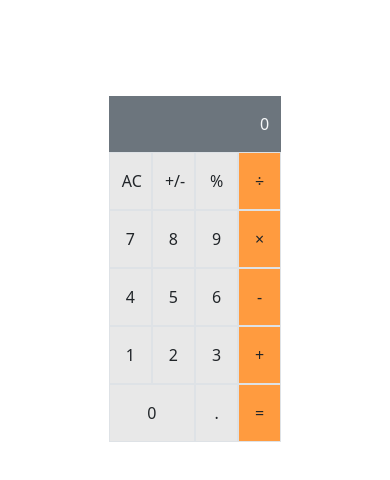
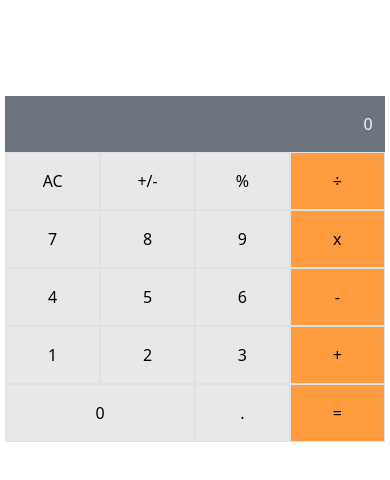
Before and after one commit to batoolfatima2135/math-magicians, a React (Create React App) app: page / in a window 390 px wide. Shown: the top 480 px of the page. Built offline with nearby package versions, Linux system fonts and the light colour scheme.

Commit message:
Add state and setstate

```diff
--- a/src/components/Calculator/EndRow.js
+++ b/src/components/Calculator/EndRow.js
@@ -1,17 +1,30 @@
 // eslint-disable-next-line import/no-extraneous-dependencies
 import PropTypes from 'prop-types';
+import calculate from '../logic/calculate';
 
 function EndRow(props) {
-  const { items } = props;
+  const { items, state, updateState } = props;
+  const getdata = (event) => {
+    const btn = event.target.textContent;
+    updateState(calculate(state, btn));
+  };
   return (
     <div className="row">
-      <div key={items[0]} className="col-6 button text-center py-3 border">{ items[0] }</div>
-      <div key={items[1]} className="col-3 button  text-center py-3 border">{ items[1] }</div>
-      <div key={items[2]} className="col-3 text-center py-3 border last-item">{ items[2] }</div>
+      <button type="button" key={items[0]} onClick={getdata} className="col-6 button text-center py-3 border">{ items[0] }</button>
+      <button type="button" key={items[1]} onClick={getdata} className="col-3 button  text-center py-3 border">{ items[1] }</button>
+      <button type="button" key={items[2]} onClick={getdata} className="col-3 text-center py-3 border last-item">{ items[2] }</button>
 
     </div>
   );
 }
-EndRow.propTypes = { items: PropTypes.arrayOf(PropTypes.string).isRequired };
+EndRow.propTypes = {
+  items: PropTypes.arrayOf(PropTypes.string).isRequired,
+  state: PropTypes.shape({
+    total: PropTypes.string,
+    next: PropTypes.string,
+    operation: PropTypes.string,
+  }).isRequired,
+  updateState: PropTypes.func.isRequired,
+};
 
 export default EndRow;
--- a/src/components/Calculator/ResultScreen.js
+++ b/src/components/Calculator/ResultScreen.js
@@ -2,13 +2,21 @@
 import PropTypes from 'prop-types';
 
 function ResultScreen(props) {
-  const { answere } = props;
+  const { next, operation, total } = props;
   return (
     <div className="row">
-      <div className="col-12 bg-secondary text-light py-3 text-end">{answere}</div>
+      <div className="col-12 bg-secondary text-light py-3 text-end">{ next || operation || total || 0 }</div>
     </div>
   );
 }
-ResultScreen.propTypes = { answere: PropTypes.number };
-ResultScreen.defaultProps = { answere: 0 };
+ResultScreen.propTypes = {
+  next: PropTypes.string,
+  operation: PropTypes.string,
+  total: PropTypes.string,
+};
+ResultScreen.defaultProps = {
+  next: null,
+  operation: null,
+  total: null,
+};
 export default ResultScreen;
--- a/src/components/Calculator/RowCalculator.js
+++ b/src/components/Calculator/RowCalculator.js
@@ -1,16 +1,29 @@
 // eslint-disable-next-line import/no-extraneous-dependencies
 import PropTypes from 'prop-types';
+import calculate from '../logic/calculate';
 
 function RowCalculator(props) {
-  const { items } = props;
+  const { items, state, updateState } = props;
+  const getdata = (event) => {
+    const btn = event.target.textContent;
+    updateState(calculate(state, btn));
+  };
   return (
     <div className="row">
       { items.map((item, index) => (
-        <div key={item} className={`col-3 button text-center py-3 border ${index % 4 === 3 ? 'last-item' : ''}`}>{item}</div>
+        <button type="button" key={item} onClick={getdata} className={`col-3 button text-center py-3 border ${index % 4 === 3 ? 'last-item' : ''}`}>{item}</button>
       ))}
     </div>
   );
 }
-RowCalculator.propTypes = { items: PropTypes.arrayOf(PropTypes.string).isRequired };
+RowCalculator.propTypes = {
+  items: PropTypes.arrayOf(PropTypes.string).isRequired,
+  state: PropTypes.shape({
+    total: PropTypes.string,
+    next: PropTypes.string,
+    operation: PropTypes.string,
+  }).isRequired,
+  updateState: PropTypes.func.isRequired,
+};
 
 export default RowCalculator;
--- a/src/components/calculator.js
+++ b/src/components/calculator.js
@@ -1,15 +1,28 @@
 import './calculator.css';
+import React, { useState } from 'react';
 import RowCalculator from './Calculator/RowCalculator';
 import ResultScreen from './Calculator/ResultScreen';
 import EndRow from './Calculator/EndRow';
 
 function Calculator() {
+  const [calculatorData, setCalculatorData] = useState({
+    total: null,
+    next: null,
+    operation: null,
+  });
+  const updateState = (newState) => {
+    setCalculatorData(newState);
+  };
   return (
     <div className="row justify-content-center mt-5">
-      <div className="col-5 mt-5">
-        <ResultScreen />
-        <RowCalculator items={['AC', '+/-', '%', '\u00F7', '7', '8', '9', '\u00D7', '4', '5', '6', '-', '1', '2', '3', '+']} />
-        <EndRow items={['0', '.', '=']} />
+      <div className="col-lg-5 col-md-10 col-11 mt-5">
+        <ResultScreen
+          next={calculatorData.next}
+          operation={calculatorData.operation}
+          total={calculatorData.total}
+        />
+        <RowCalculator items={['AC', '+/-', '%', '\u00F7', '7', '8', '9', 'x', '4', '5', '6', '-', '1', '2', '3', '+']} state={calculatorData} updateState={updateState} />
+        <EndRow items={['0', '.', '=']} state={calculatorData} updateState={updateState} />
 
       </div>
     </div>
```
